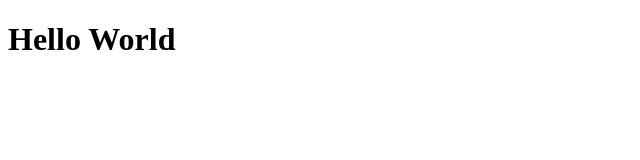
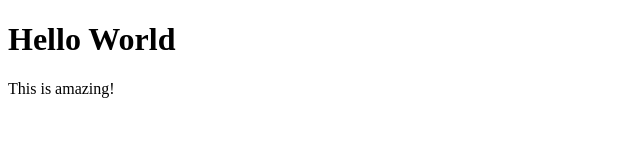
Before and after one commit to BroccoliCoder/git_playground, a plain HTML site: page index.html in a window 1280 px wide. Shown: the whole page, without its empty margins (0-640 px from the left). Drawn offline with Linux system fonts and the light colour scheme.

Commit message:
initial commit

```diff
--- a/index.html
+++ b/index.html
@@ -8,5 +8,6 @@
   </head>
   <body>
     <h1>Hello World</h1>
+    <p>This is amazing!</p>
   </body>
 </html>
```
